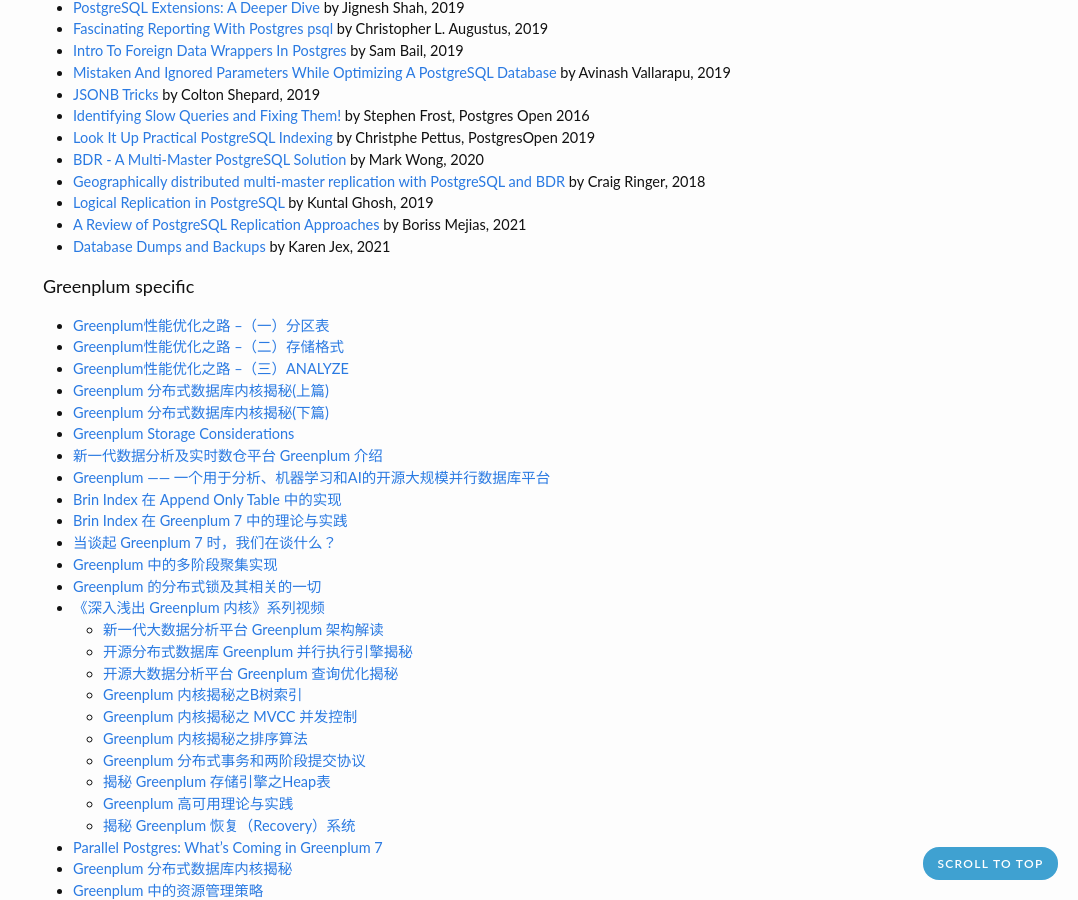
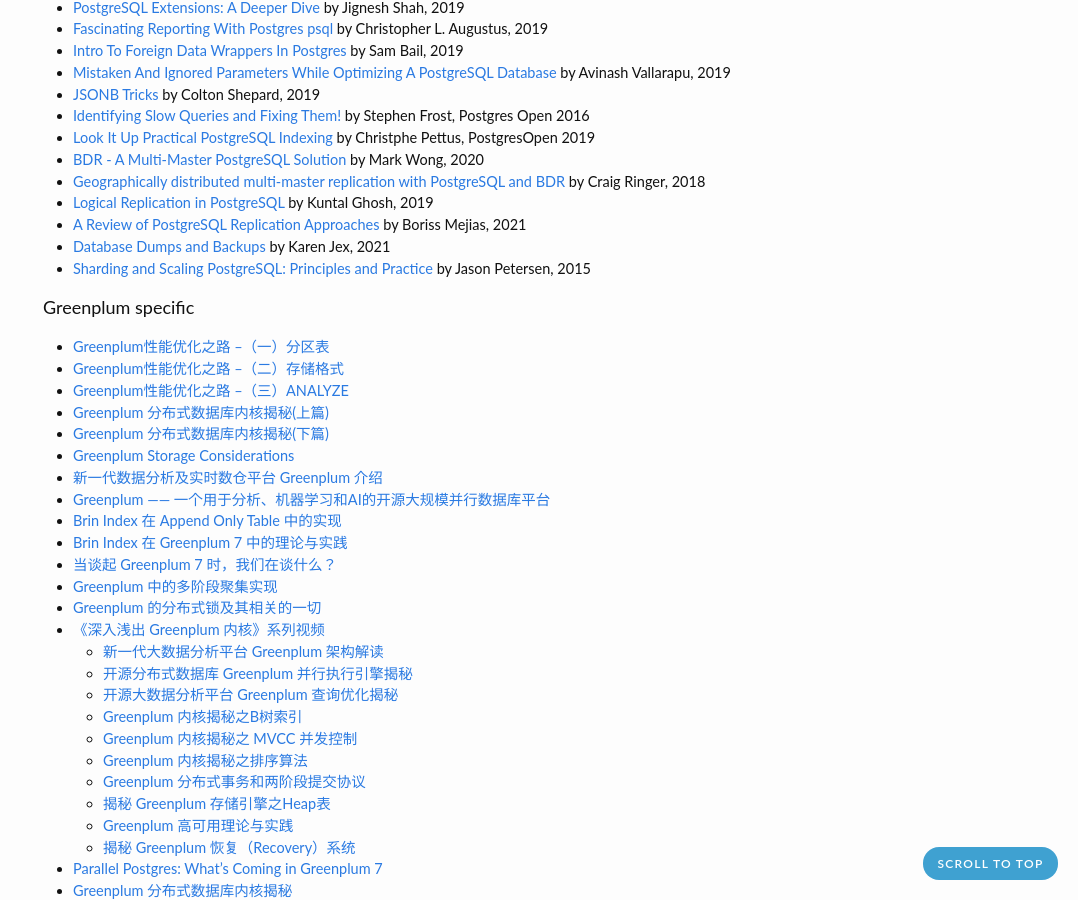
Before and after one commit to zhjwpku/zhjwpku.github.io, a Jekyll site: the page built from _posts/2022-07-12-awesome-postgres.md, in a window 1280 px wide and 900 px high, scrolled down 2976 px. Shown: the whole window, without its empty margins (202-1280 px from the left). Built offline with Jekyll 4.4.1, drawn with Linux system fonts in a browser that asks for light colours; comment, search, counter and statistics services are not loaded.

Commit message:
Sharding and Scaling PostgreSQL: Principles and Practice
Signed-off-by: Junwang Zhao <zhjwpku@gmail.com>

```diff
--- a/_posts/2022-07-12-awesome-postgres.md
+++ b/_posts/2022-07-12-awesome-postgres.md
@@ -150,6 +150,7 @@
 - [Logical Replication in PostgreSQL](https://www.youtube.com/watch?v=nGjLUk2RQ5U) by Kuntal Ghosh, 2019
 - [A Review of PostgreSQL Replication Approaches](https://www.youtube.com/watch?v=UBP4eNmncmk) by Boriss Mejias, 2021
 - [Database Dumps and Backups](https://www.youtube.com/watch?v=FU7eqwNCD-I) by Karen Jex, 2021
+- [Sharding and Scaling PostgreSQL: Principles and Practice](https://www.youtube.com/watch?v=mbXPbLjiYTI) by Jason Petersen, 2015
 
 <h4>Greenplum specific</h4>
 
```
